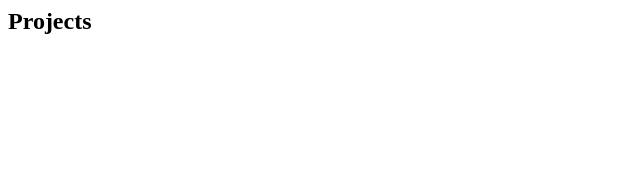
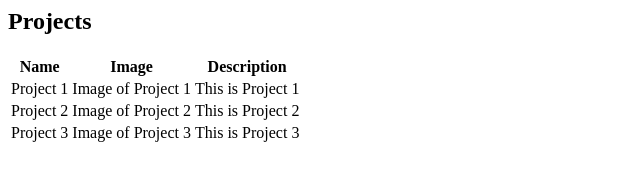
Before and after one commit to adacameron/portfolio, a plain HTML site: page pages/projects.html in a window 1280 px wide. Shown: the whole page, without its empty margins (0-640 px from the left). Drawn offline with Linux system fonts and the light colour scheme.

Commit message:
added table to projects page

```diff
--- a/pages/projects.html
+++ b/pages/projects.html
@@ -1,7 +1,9 @@
 <!DOCTYPE>
 <html>
+
 <head>
     <title>Projects</title>
+
 <body>
     <header>
         <nav>
@@ -9,8 +11,36 @@
         </nav>
     </header>
 
+    <main>
+        <section>
+            <table>
+                <tr>
+                    <th>Name</th>
+                    <th>Image</th>
+                    <th>Description</th>
+                </tr>
+                <tr>
+                    <td>Project 1</td>
+                    <td>Image of Project 1</td>
+                    <td>This is Project 1</td>
+                </tr>
+                <tr>
+                    <td>Project 2</td>
+                    <td>Image of Project 2</td>
+                    <td>This is Project 2</td>
+                </tr>
+                <tr>
+                    <td>Project 3</td>
+                    <td>Image of Project 3</td>
+                    <td>This is Project 3</td>
+                </tr>
+            </table>
+        </section>
+    </main>
+
     <footer>
     </footer>
 </body>
 </head>
+
 </html>
```
Lines whose indentation alone changed are shown as unchanged.
